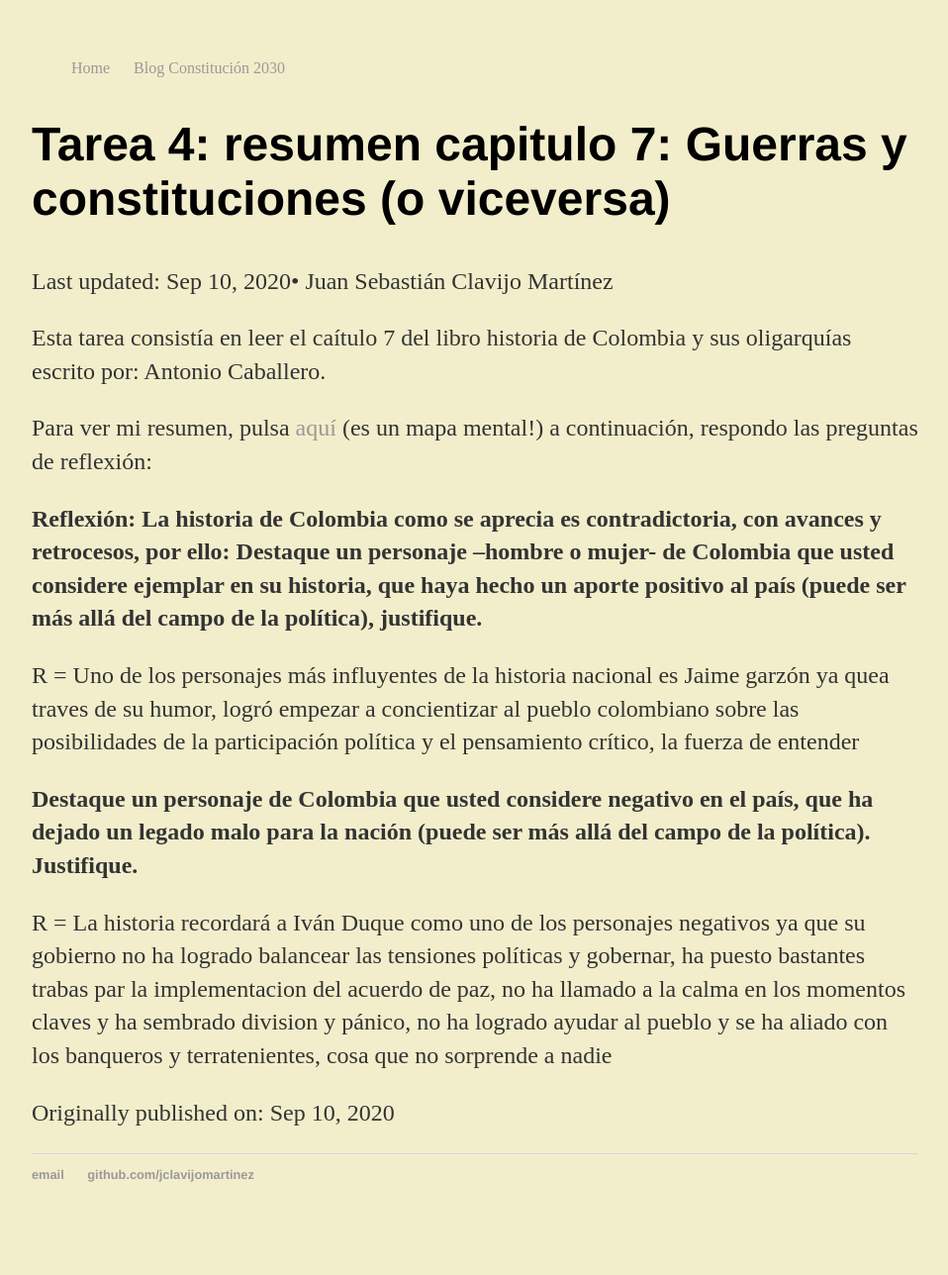
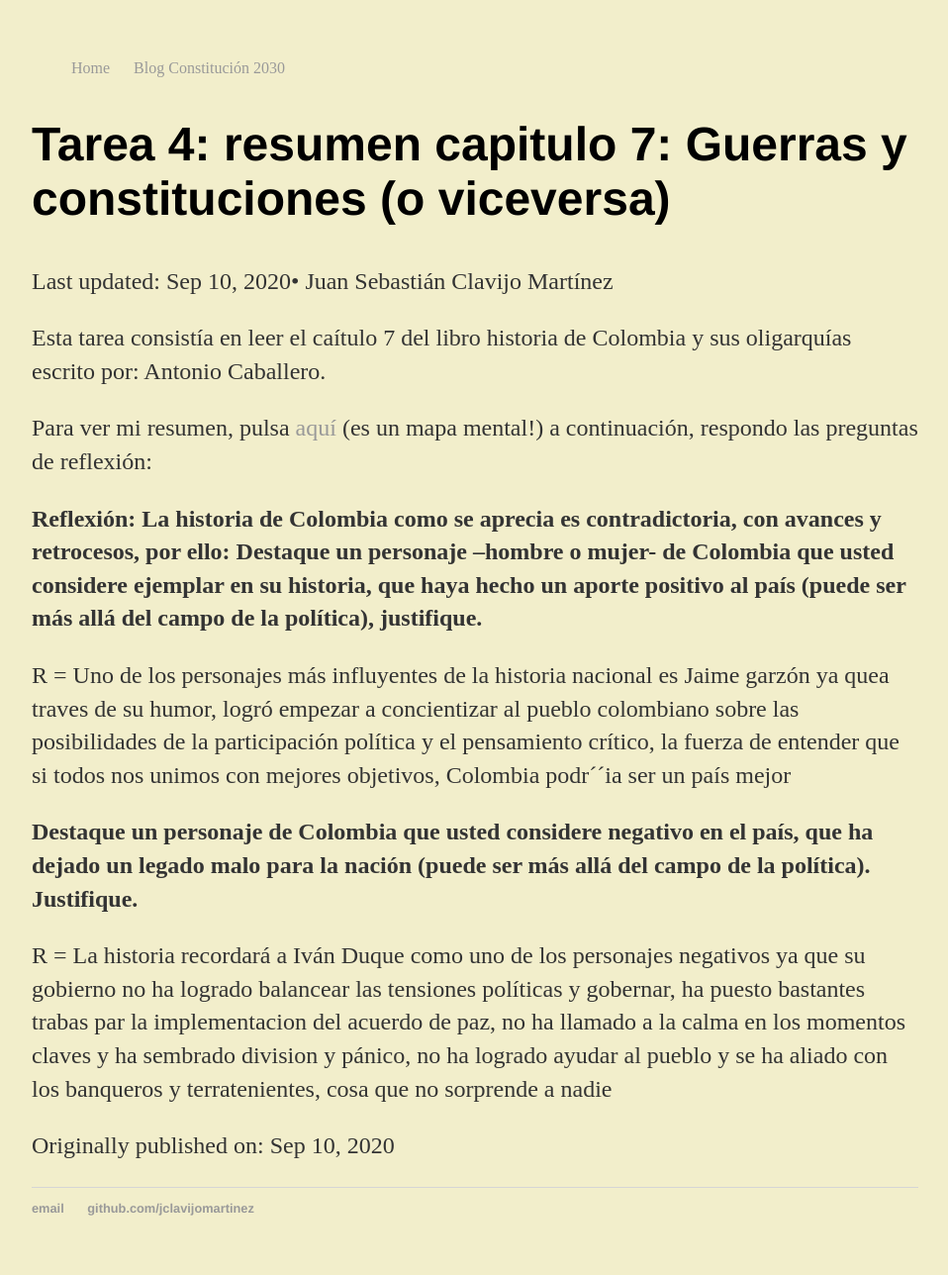
Before and after one commit to jclavijomartinez/jclavijomartinez.github.io, a Jekyll site: the page built from _posts/2020-09-10-resumen-2-capítulo-7.md, in a window 1280 px wide. Shown: the whole page at 99% size, without its empty margins (160-1118 px from the left). Built offline with Jekyll 4.4.1, drawn with Linux system fonts in a browser that asks for light colours; before the commit the page ends 1254 px from its top, so only the background shows below that.

Commit message:
Update 2020-09-10-resumen-2-capítulo-7.md

```diff
--- a/_posts/2020-09-10-resumen-2-capítulo-7.md
+++ b/_posts/2020-09-10-resumen-2-capítulo-7.md
@@ -12,7 +12,7 @@ Para ver mi resumen, pulsa <a href="/images/resumen2.jpg"> aquí </a> (es un map
 **Reflexión: La historia de Colombia como se aprecia es contradictoria, con avances y retrocesos, por ello:
 Destaque un personaje –hombre o mujer- de Colombia que usted considere ejemplar en su historia, que haya hecho un aporte positivo al país (puede ser más allá del campo de la política), justifique.**
 
-R = Uno de los personajes más influyentes de la historia nacional es Jaime garzón ya quea traves de su humor, logró empezar a concientizar al pueblo colombiano sobre las posibilidades de la participación política y el pensamiento crítico, la fuerza de entender
+R = Uno de los personajes más influyentes de la historia nacional es Jaime garzón ya quea traves de su humor, logró empezar a concientizar al pueblo colombiano sobre las posibilidades de la participación política y el pensamiento crítico, la fuerza de entender que si todos nos unimos con mejores objetivos, Colombia podr´´ia ser un país mejor
 
 **Destaque un personaje de Colombia que usted considere negativo en el país, que ha dejado un legado malo para la nación (puede ser más allá del campo de la política). Justifique.**
 
```
